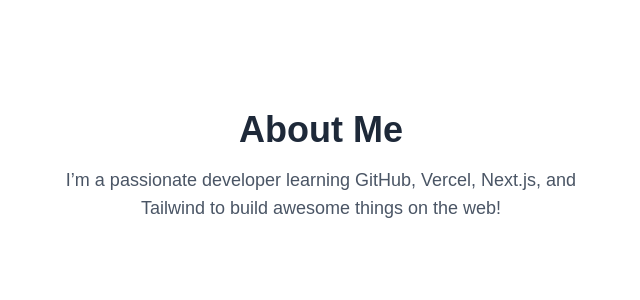
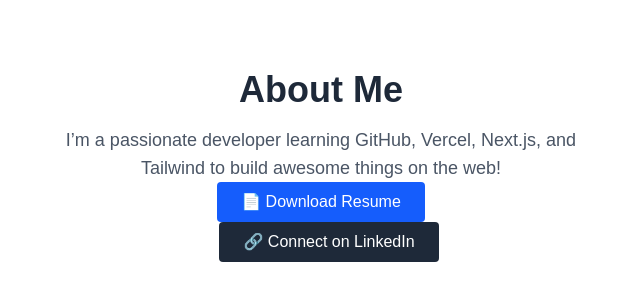
Before and after one commit to awwalstudio/my-next-portfolio, a Next.js app: page /about in a window 1280 px wide. Shown: the part 234-534 px from the top of the page, without its empty margins (319-959 px from the left). Built offline with nearby package versions, Linux system fonts and the light colour scheme.

Commit message:
Add resume download and linkedin button

```diff
--- a/app/about/page.js
+++ b/app/about/page.js
@@ -5,6 +5,24 @@
       <p className="text-lg text-gray-600 max-w-xl text-center">
         I’m a passionate developer learning GitHub, Vercel, Next.js, and Tailwind to build awesome things on the web!
       </p>
+
+      <a
+  href="/Awwal Mukhzar Resume.pdf"
+  download
+  className="inline-block bg-blue-600 text-white px-6 py-2 rounded hover:bg-blue-700 transition"
+>
+  📄 Download Resume
+</a>
+
+<a
+  href="https://www.linkedin.com/in/awwal-mukhzar-1b5231192/"
+  target="_blank"
+  rel="noopener noreferrer"
+  className="inline-block bg-gray-800 text-white px-6 py-2 rounded hover:bg-gray-900 transition ml-4"
+>
+  🔗 Connect on LinkedIn
+</a>
+
     </main>
   )
 }
```
Also changed, not shown: 1 other file (tests, documents, lock files or other folders).
